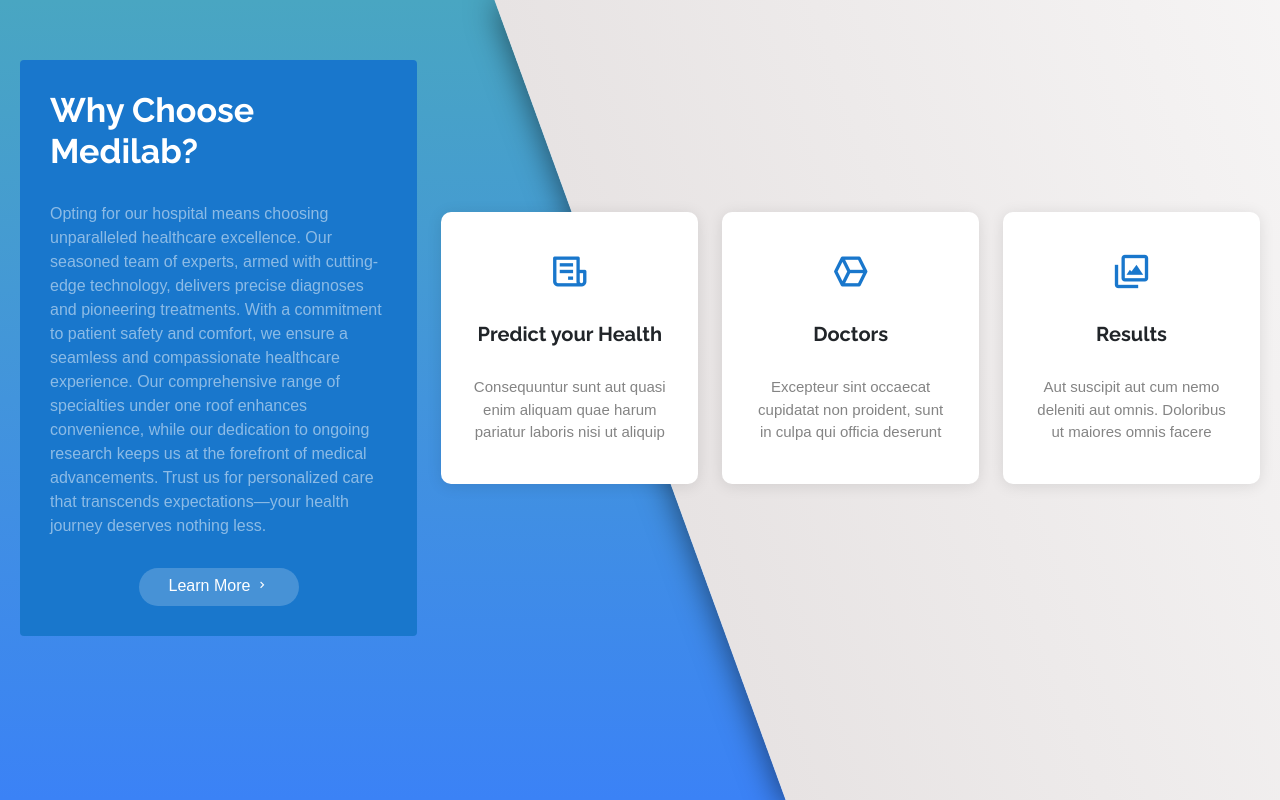
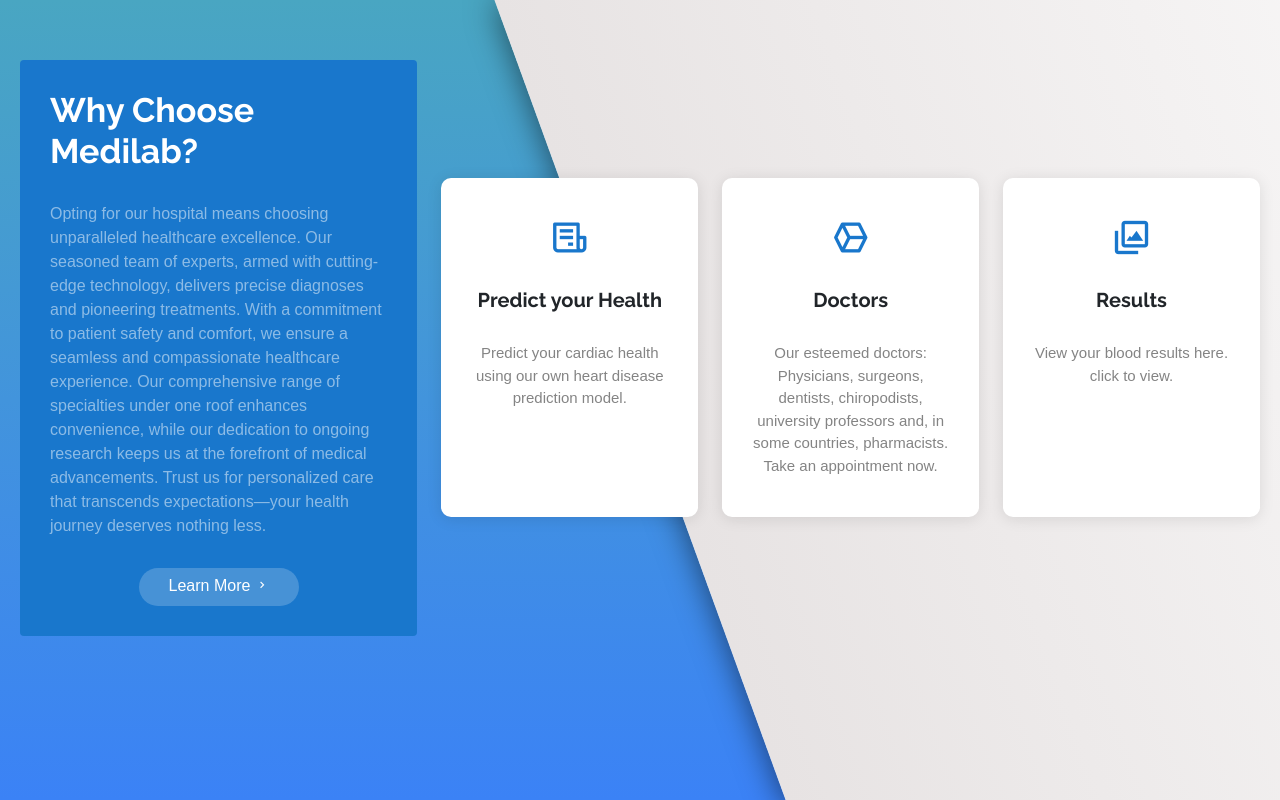
Before and after one commit to asimthaha/Hms-app-frontend, a React (Create React App) app: page /user/services in a window 1280 px wide. Built offline with nearby package versions, Linux system fonts and the light colour scheme.

Commit message:
made changes to the services page

```diff
--- a/src/components/user_app/Services.jsx
+++ b/src/components/user_app/Services.jsx
@@ -40,8 +40,8 @@
                       <i className="bx bx-receipt"></i>
                       <h4>Predict your Health</h4>
                       <p>
-                        Consequuntur sunt aut quasi enim aliquam quae harum
-                        pariatur laboris nisi ut aliquip
+                        Predict your cardiac health using our own heart disease
+                        prediction model.
                       </p>
                     </Link>
                   </div>
@@ -50,8 +50,9 @@
                       <i className="bx bx-cube-alt"></i>
                       <h4>Doctors</h4>
                       <p>
-                        Excepteur sint occaecat cupidatat non proident, sunt in
-                        culpa qui officia deserunt
+                        Our esteemed doctors: Physicians, surgeons, dentists,
+                        chiropodists, university professors and, in some
+                        countries, pharmacists. Take an appointment now.
                       </p>
                     </Link>
                   </div>
@@ -59,10 +60,7 @@
                     <Link className="icon-box mt-4 mt-xl-0" to="/user/results">
                       <i className="bx bx-images"></i>
                       <h4>Results</h4>
-                      <p>
-                        Aut suscipit aut cum nemo deleniti aut omnis. Doloribus
-                        ut maiores omnis facere
-                      </p>
+                      <p>View your blood results here. click to view.</p>
                     </Link>
                   </div>
                 </div>
```
